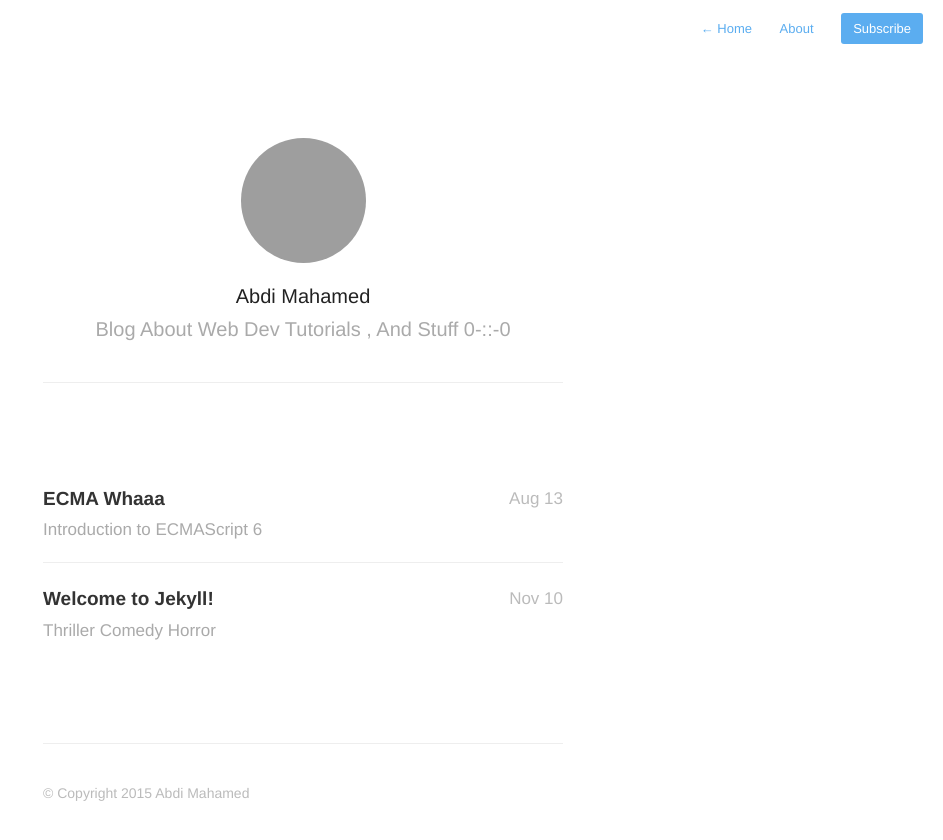
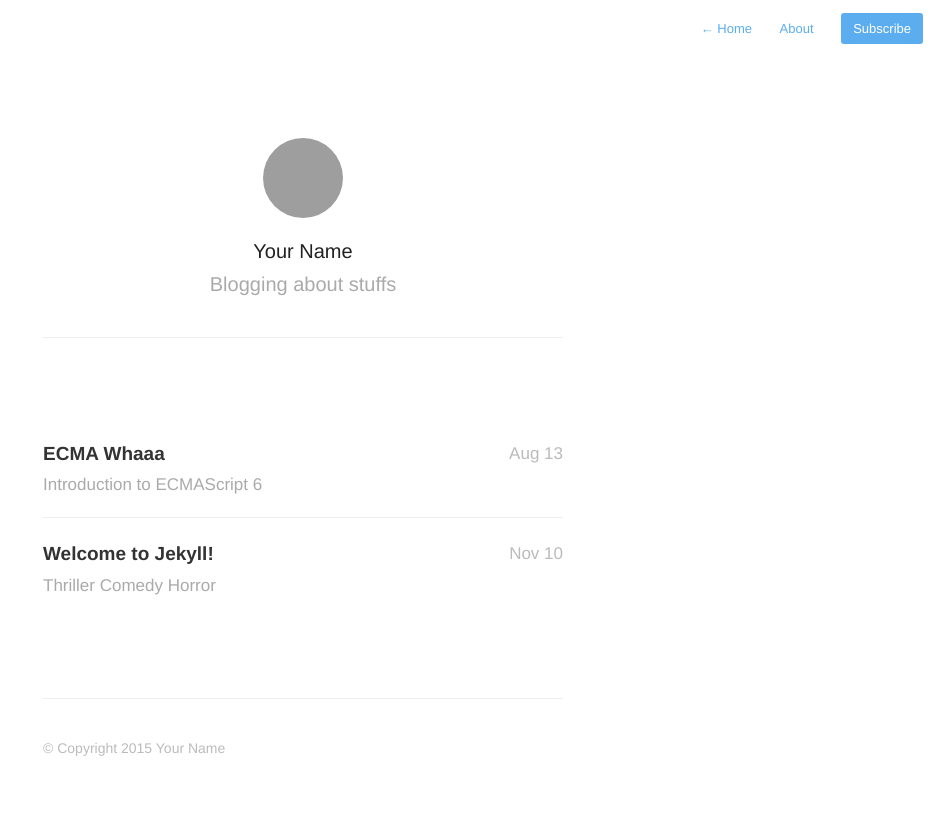
Before and after one commit to abdi0987/blog, a Jekyll site: the page built from index.html, in a window 1280 px wide. Shown: the top 840 px of the page, without its empty margins (337-1280 px from the left). Built offline with Jekyll 4.4.1, drawn with Linux system fonts in a browser that asks for light colours; nearby versions of some CDN libraries; Markdown is read by kramdown in place of the engine named in the settings; the list of posts is cut into pages by our own code; grey boxes are pictures that could not be loaded.

Commit message:
Base url

```diff
--- a/_config.yml
+++ b/_config.yml
@@ -1,6 +1,6 @@
-name: AM BLOG
-description: Blog About Web Dev Tutorials , And Stuff 0-::-0
-meta_description: "Blog About Web Development"
+name: Your New Jekyll Site
+description: Blogging about stuffs
+meta_description: "Your New Jekyll Site, Blogging about stuffs"
 
 aboutPage: true
 
@@ -8,16 +8,15 @@ markdown: redcarpet
 highlighter: pygments
 
 paginate: 20
-baseurl: '/blog'
-domain_name: 'http://abdi0987.github.io/blog/'
+baseurl: /
+domain_name: 'http://yourblog-domain.com'
 google_analytics: 'UA-XXXXXXXX-X'
-disqus: true
-disqus_shortname: 'amblog0987'
-
+disqus: false
+disqus_shortname: 'your-disqus-shortname'
 
 # Details for the RSS feed generator
 url:            'http://your-blog-url.example.com'
-author:         'Abdi Mahamed'
+author:         'Your Name'
 authorTwitter:  'YourTwitterUsername'
 
 permalink:       /:year/:title/
--- a/_layouts/default.html
+++ b/_layouts/default.html
@@ -6,10 +6,10 @@
   <meta name="viewport" content="width=device-width, initial-scale=1">
 
   <title>{{ site.name }}{% if page.title %} - {{ page.title }}{% endif %}</title>
-  <link rel="shortcut icon" href="assets/images/favicon.ico">
-  <link rel="stylesheet" href="assets/css/style.css">
+  <link rel="shortcut icon" href="/assets/images/favicon.ico">
+  <link rel="stylesheet" href="/assets/css/style.css">
   <link rel="alternate" type="application/rss+xml" title="My Blog" href="/rss.xml">
-  <link rel="stylesheet" href="assets/css/highlight.css">
+  <link rel="stylesheet" href="/assets/css/highlight.css">
 </head>
 <body>
 
@@ -24,8 +24,8 @@
   </section>
 
   <script src="//ajax.googleapis.com/ajax/libs/jquery/2.1.1/jquery.min.js"></script>
-  <script src="assets/js/main.js"></script>
-  <script src="assets/js/highlight.js"></script>
+  <script src="/assets/js/main.js"></script>
+  <script src="/assets/js/highlight.js"></script>
   <script>hljs.initHighlightingOnLoad();</script>
 
   <script>
--- a/_layouts/post.html
+++ b/_layouts/post.html
@@ -14,7 +14,7 @@ archive: true
 </article>
 <footer id="post-meta" class="clearfix">
     <a href="http://twitter.com/{{ site.authorTwitter }}">
-        <img class="avatar" src="https://media.licdn.com/mpr/mpr/shrinknp_400_400/AAEAAQAAAAAAAAI4AAAAJDIxZDk5OGMwLTU2OGUtNDVlNi04OTBhLWE2OWMwYjQzMTBlNA.jpg">
+        <img class="avatar" src="/assets/images/avatar.png">
         <div>
             <span class="dark">{{ site.author }}</span>
             <span>{{ site.description }}</span>
--- a/assets/css/style.css
+++ b/assets/css/style.css
@@ -85,8 +85,8 @@ h2 {
 
 .profile #avatar {
 	display: inline-block;
-	width: 125px;
-	height: 125px;
+	width: 80px;
+	height: 80px;
 	border-radius: 50%;
 	margin-bottom: 20px;
 }
```
Also changed, not shown: Gemfile.lock (deleted), assets/images/pos.PNG (deleted), 1 other file.
